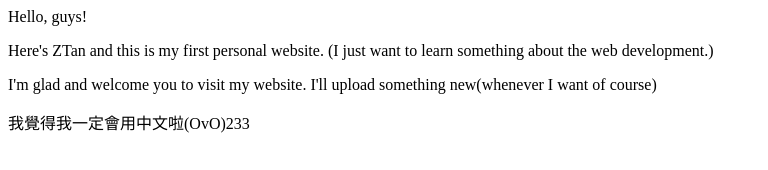
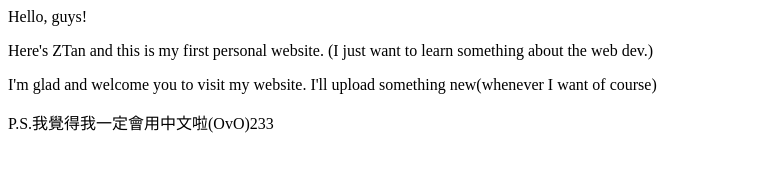
Before and after one commit to JeH9o/JmH, a plain HTML site: page index.html in a window 1280 px wide. Shown: the whole page, without its empty margins (0-768 px from the left). Drawn offline with Linux system fonts and the light colour scheme.

Commit message:
Update index.html

```diff
--- a/index.html
+++ b/index.html
@@ -1,5 +1,5 @@
 <p>Hello, guys!</p>
-<p>Here's ZTan and this is my first personal website. (I just want to learn something about the web development.)</p>
+<p>Here's ZTan and this is my first personal website. (I just want to learn something about the web dev.)</p>
 <p>I'm glad and welcome you to visit my website. I'll upload something new(whenever I want of course)</p>
 
-<p>我覺得我一定會用中文啦(OvO)233</p>
+<p>P.S.我覺得我一定會用中文啦(OvO)233</p>
```
